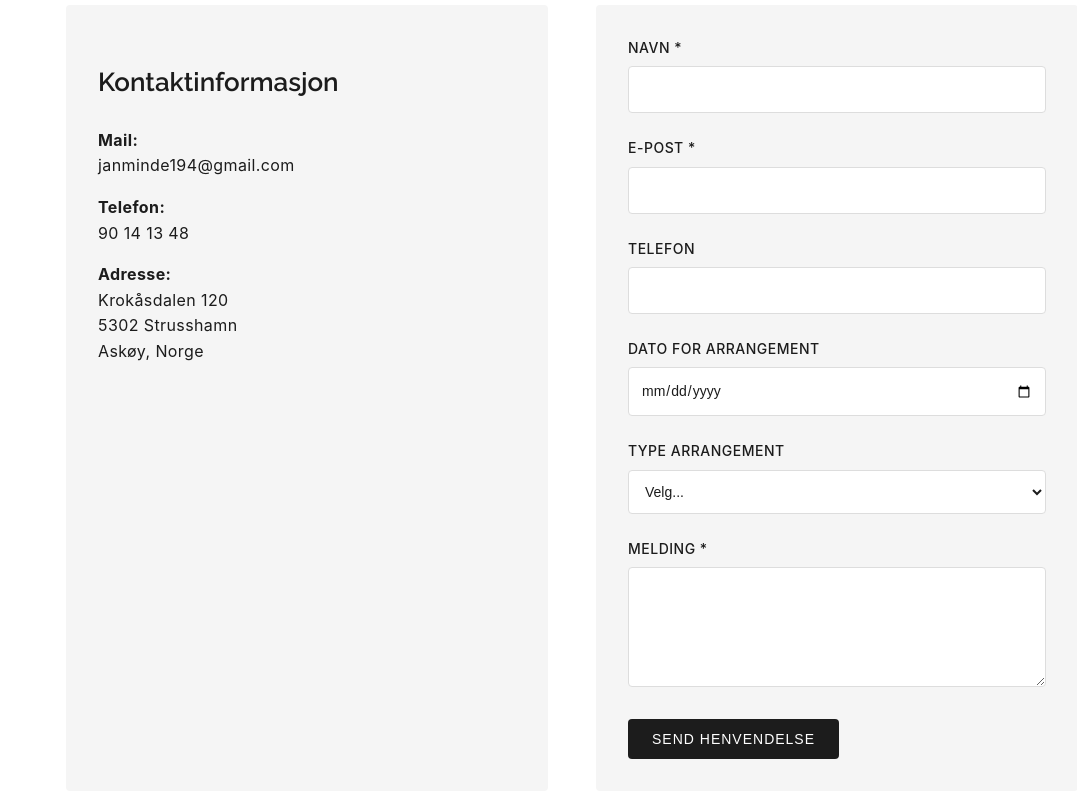
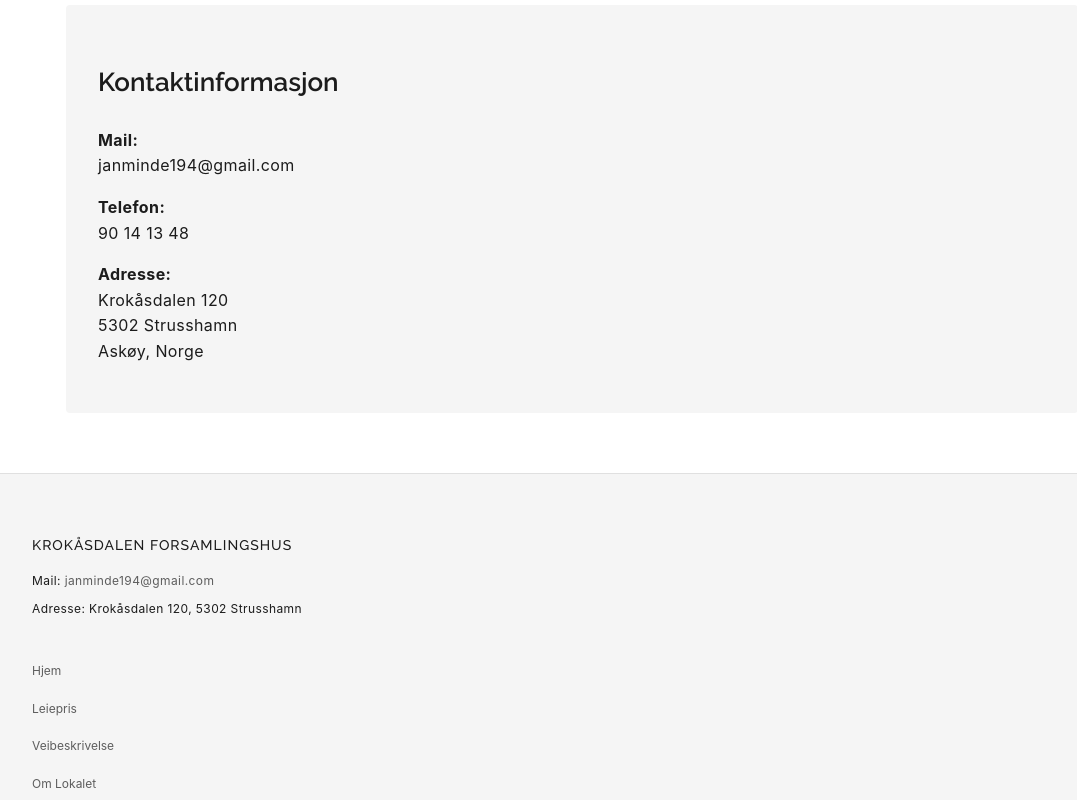
Before and after one commit to fagerli/forsamlingshuset, a plain HTML site: page kontakt.html in a window 1280 px wide. Shown: the part 260-1060 px from the top of the page, without its empty margins (68-1145 px from the left). Drawn offline with Linux system fonts and the light colour scheme.

Commit message:
fjernet kontakskjema

```diff
--- a/kontakt.html
+++ b/kontakt.html
@@ -17,98 +17,16 @@
             padding: 60px 34px;
         }
 
-        .contact-container {
-            display: grid;
-            grid-template-columns: 1fr 1fr;
-            gap: 3em;
-            margin-top: 2em;
-        }
-
-        .contact-info {
+        .contact-info-only {
             background-color: #f5f5f5;
             padding: 2em;
             border-radius: 4px;
-        }
-
-        .contact-form {
-            background-color: #f5f5f5;
-            padding: 2em;
-            border-radius: 4px;
-        }
-
-        .form-group {
-            margin-bottom: 1.5em;
-        }
-
-        label {
-            display: block;
-            margin-bottom: 0.5em;
-            font-weight: 500;
-            font-size: 14px;
-            text-transform: uppercase;
-            letter-spacing: 0.5px;
-        }
-
-        input[type="text"],
-        input[type="email"],
-        input[type="tel"],
-        input[type="date"],
-        select,
-        textarea {
-            width: 100%;
-            padding: 12px;
-            font-family: 'futura-pt', sans-serif;
-            font-size: 14px;
-            border: 1px solid #ddd;
-            border-radius: 4px;
-            background-color: #fff;
-            color: #1c1c1c;
-            line-height: 1.5;
-        }
-
-        input[type="text"]:focus,
-        input[type="email"]:focus,
-        input[type="tel"]:focus,
-        input[type="date"]:focus,
-        select:focus,
-        textarea:focus {
-            outline: none;
-            border-color: #ff7a38;
-            box-shadow: 0 0 0 3px rgba(255, 122, 56, 0.1);
-        }
-
-        textarea {
-            resize: vertical;
-            min-height: 120px;
-        }
-
-        button {
-            background-color: #1c1c1c;
-            color: #fff;
-            padding: 12px 24px;
-            border: none;
-            border-radius: 4px;
-            font-family: 'futura-pt', sans-serif;
-            font-weight: 400;
-            text-transform: uppercase;
-            font-size: 14px;
-            letter-spacing: 1px;
-            cursor: pointer;
-            transition: background-color 0.2s ease;
-        }
-
-        button:hover {
-            background-color: #ff7a38;
+            margin-top: 2em;
         }
 
         @media only screen and (max-width: 768px) {
             .page-content {
                 padding: 40px 20px;
-            }
-
-            .contact-container {
-                grid-template-columns: 1fr;
-                gap: 2em;
             }
         }
 
@@ -207,59 +125,11 @@
         <article class="page-content">
             <h1>Send henvendelse</h1>
 
-            <div class="contact-container">
-                <div class="contact-info">
-                    <h2>Kontaktinformasjon</h2>
-                    <p><strong>Mail:</strong><br><a href="mailto:janminde194@gmail.com">janminde194@gmail.com</a></p>
-                    <p><strong>Telefon:</strong><br>90 14 13 48</p>
-                    <p><strong>Adresse:</strong><br>Krokåsdalen 120<br>5302 Strusshamn<br>Askøy, Norge</p>
-                </div>
-
-                <div class="contact-form">
-                    <form onsubmit="return handleSubmit(event)">
-                        <div class="form-group">
-                            <label for="navn">Navn *</label>
-                            <input type="text" id="navn" name="navn" required>
-                        </div>
-
-                        <div class="form-group">
-                            <label for="epost">E-post *</label>
-                            <input type="email" id="epost" name="epost" required>
-                        </div>
-
-                        <div class="form-group">
-                            <label for="telefon">Telefon</label>
-                            <input type="tel" id="telefon" name="telefon">
-                        </div>
-
-                        <div class="form-group">
-                            <label for="dato">Dato for arrangement</label>
-                            <input type="date" id="dato" name="dato">
-                        </div>
-
-                        <div class="form-group">
-                            <label for="type">Type arrangement</label>
-                            <select id="type" name="type">
-                                <option value="">Velg...</option>
-                                <option value="Bursdagsfest">Bursdagsfest</option>
-                                <option value="Dåp">Dåp</option>
-                                <option value="Julebord">Julebord</option>
-                                <option value="Konfirmasjon">Konfirmasjon</option>
-                                <option value="Bryllup">Bryllup</option>
-                                <option value="Møte/Kurs">Møte/Kurs</option>
-                                <option value="Foredrag">Foredrag</option>
-                                <option value="Annet">Annet</option>
-                            </select>
-                        </div>
-
-                        <div class="form-group">
-                            <label for="melding">Melding *</label>
-                            <textarea id="melding" name="melding" required></textarea>
-                        </div>
-
-                        <button type="submit">Send henvendelse</button>
-                    </form>
-                </div>
+            <div class="contact-info-only">
+                <h2>Kontaktinformasjon</h2>
+                <p><strong>Mail:</strong><br><a href="mailto:janminde194@gmail.com">janminde194@gmail.com</a></p>
+                <p><strong>Telefon:</strong><br>90 14 13 48</p>
+                <p><strong>Adresse:</strong><br>Krokåsdalen 120<br>5302 Strusshamn<br>Askøy, Norge</p>
             </div>
         </article>
     </main>
@@ -297,22 +167,6 @@
         document.getElementById('mobileNavToggle').addEventListener('change', function() {
             document.body.classList.toggle('mobile-nav-open', this.checked);
         });
-
-        function handleSubmit(e) {
-            e.preventDefault();
-            const navn = document.getElementById('navn').value;
-            const epost = document.getElementById('epost').value;
-            const telefon = document.getElementById('telefon').value;
-            const dato = document.getElementById('dato').value;
-            const type = document.getElementById('type').value;
-            const melding = document.getElementById('melding').value;
-
-            const subject = `Henvendelse om leie - ${navn}`;
-            const body = `Navn: ${navn}%0DTelefon: ${telefon}%0DDato: ${dato}%0DType: ${type}%0DMelding: ${melding}`;
-
-            window.location.href = `mailto:janminde194@gmail.com?subject=${encodeURIComponent(subject)}&body=${body}`;
-            return false;
-        }
     </script>
 </body>
 </html>
```
